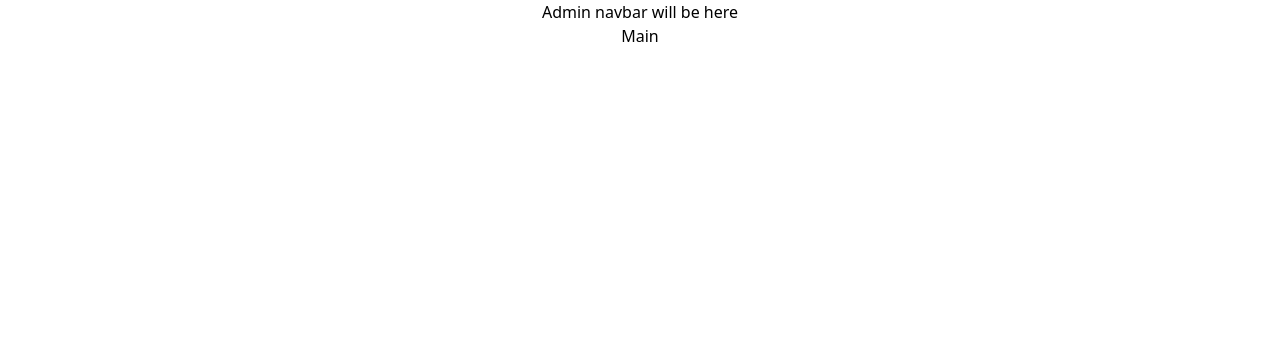
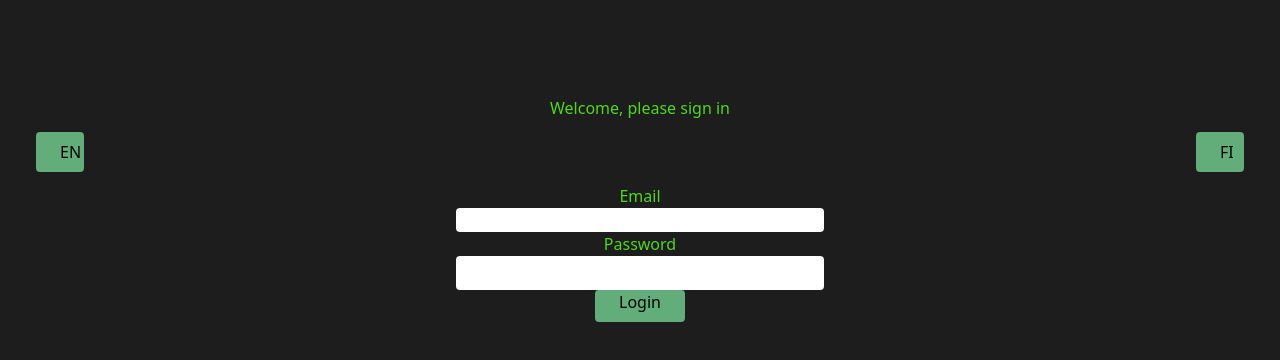
Before and after one commit to andorjamb/exove_colleaguefeedback_client, a React (Create React App) app in the folder client/: page / in a window 1280 px wide. Shown: the top 360 px of the page. Built offline with nearby package versions, Linux system fonts and the light colour scheme.

Commit message:
add basic tailwind styling in login

```diff
--- a/client/package.json
+++ b/client/package.json
@@ -21,7 +21,6 @@
     "react-router-dom": "^6.10.0",
     "react-scripts": "5.0.1",
     "recharts": "^2.5.0",
-    "tw-elements": "^1.0.0-beta2",
     "typescript": "^4.9.5",
     "web-vitals": "^2.1.4"
   },
--- a/client/src/App.tsx
+++ b/client/src/App.tsx
@@ -2,7 +2,6 @@
 import {
   createBrowserRouter,
   createRoutesFromElements,
-  MemoryRouter,
   Route,
   RouterProvider,
 } from "react-router-dom";
@@ -12,8 +11,8 @@ import { Provider } from "react-redux";
 import { store } from "./app/store";
 
 // Components and pages
-import LayoutA from "./components/LayoutA";
-import LayoutB from "./components/LayoutB";
+import LayoutUser from "./components/LayoutUser";
+import LayoutAdmin from "./components/LayoutAdmin";
 import Login from "./pages/Login";
 import Dashboard from "./pages/Dashboard";
 import Template from "./pages/Template";
@@ -25,13 +24,19 @@ import "./App.css";
 const router = createBrowserRouter(
   createRoutesFromElements(
     <>
-      <Route path="/" element={<LayoutA />}>
-        <Route path="/Dashboard" element={<Dashboard />}></Route>
-        <Route path="/Login" element={<Login />}></Route>
-        <Route path="/Feedback" element={<Feedback />}></Route>
+      <Route path="/" element={<Login />}></Route>
+      <Route path="/user" element={<LayoutUser />}>
+        <Route path="/user/dashboard" element={<Dashboard />}></Route>
+
+        <Route path="/user/feedback" element={<Feedback />}></Route>
       </Route>
-      <Route path="/admin" element={<LayoutB />}>
-        <Route path="/admin/templates" element={<Template />}></Route>
+      <Route path="/admin" element={<LayoutAdmin />}>
+        <Route path="/admin/templates" element={<Template />}>
+          Template
+        </Route>
+        <Route path="/admin/dashboard" element={<Template />}>
+          Dashboard
+        </Route>
         <Route></Route>
       </Route>
     </>
--- a/client/src/components/AdminNav.tsx
+++ b/client/src/components/AdminNav.tsx
@@ -1,7 +1,22 @@
 import React from "react";
 
 const AdminNav = () => {
-  return <nav>Admin navbar will be here</nav>;
+  return (
+    <nav className="border-gray-200 max-w-screen-xl flex flex-wrap items-center justify-between mx-auto p-4">
+      <ul className="bg-gray">
+        <li>
+          <a href="/admin/dashboard">Dashboard</a>
+        </li>
+        <li>
+          <a href="/admin/template">Templates</a>
+        </li>
+        <li>
+          <a href="/user/">Go to user view</a>
+        </li>
+      </ul>
+      Admin navbar
+    </nav>
+  );
 };
 
 export default AdminNav;
--- a/client/src/components/LayoutB.tsx
+++ b/client/src/components/LayoutAdmin.tsx
@@ -8,7 +8,7 @@ import "../styles/Layout.css";
 
 /** Layout for feedback pages, containing sidebar nav */
 
-const LayoutB = () => {
+const LayoutAdmin = () => {
   return (
     <div className="layout">
       <Header />
@@ -18,4 +18,4 @@ const LayoutB = () => {
   );
 };
 
-export default LayoutB;
+export default LayoutAdmin;
--- a/client/src/components/Sidebar.tsx
+++ b/client/src/components/Sidebar.tsx
@@ -5,7 +5,7 @@ const Sidebar = () => {
     <div>
       <nav
         id="sidenav"
-        className="absolute left-0 top-0 h-full w-60 -translate-x-full overflow-hidden"
+        className="absolute left-0 top-0 h-full w-60 -translate-x-full overflow-hidden bg-medblack"
       >
         <ul className="relative m-0 list-none px-[0.2rem]">
           <li className="relative">
--- a/client/src/index.css
+++ b/client/src/index.css
@@ -4,13 +4,7 @@
 
 /* rgb(101,27,222)*/
 @layer base {
-  button {
-    @apply bg-exovepurple;
-    @apply h-14;
+  button { @apply bg-exovegreen}
 
-  }
-  a {
-    @apply cursor-pointer;
-    @apply items-center;
-  }
+
 }
--- a/client/src/pages/Login.tsx
+++ b/client/src/pages/Login.tsx
@@ -1,42 +1,75 @@
-import React from 'react';
+import React from "react";
 import "../translations/i18next";
-import { useTranslation } from 'react-i18next';
-
+import { useTranslation } from "react-i18next";
 
 //connects with LDAP server to check login details and assign privileges
 
 const Login = () => {
-    const { t, i18n } = useTranslation(['login']);
+  const { t, i18n } = useTranslation(["login"]);
 
-    const selectEng = () => {
-        i18n.changeLanguage('en')
+  const selectEng = () => {
+    i18n.changeLanguage("en");
+  };
+  const selectFi = () => {
+    i18n.changeLanguage("fi");
+  };
 
-    }
-    const selectFi = () => {
-        i18n.changeLanguage('fi')
+  return (
+    <section className="h-screen">
+      <div className="container h-full px-6 py-24 bg-darkblack ">
+        <h1 className="text-[#50d71e]">{t("loginTitle")}</h1>
 
-    }
+        <div>
+          <div className="g-6 flex h-full flex-wrap items-center justify-center lg:justify-between">
+            <button
+              className="text-white-500 m-3 inline-block rounded px-6 p-2 w-5 text-center"
+              onClick={selectEng}
+            >
+              EN
+            </button>
+            <button
+              className="m-3 inline-block rounded px-6 p-2 w-5 text-center"
+              onClick={selectFi}
+            >
+              FI
+            </button>
+          </div>
+        </div>
 
-    return (
-        <div className="Login">
-            <h1>{t('loginTitle')}</h1>
-            <div><button onClick={selectEng}>EN</button><button onClick={selectFi}>FI</button></div>
-            <div>
-                <form>
-                    <label htmlFor='email'>{t('email')}</label>
-                    <input name="email" id="email"></input>
-                    <label htmlFor='password'>{t('password')}</label>
-                    <input name="password" id="password"></input>
-                    <button></button>
-                </form>
-
-            </div>
-
-
-
-
+        <div className="flex justify-center">
+          <form>
+            <label
+              className="pointer-events-none left-3 top-0 mb-0 text-[#50d71e]"
+              htmlFor="email"
+            >
+              {t("email")}
+            </label>
+            <input
+              type="email"
+              className="min-h w-full rounded border-0 bg-transparent px-3"
+              name="email"
+              id="email"
+            ></input>
+            <label
+              className="pointer-events-none left-3 top-0 mb-0 text-[#50d71e]"
+              htmlFor="password"
+            >
+              {t("password")}
+            </label>
+            <input
+              type="password"
+              className="peer block min-h-[auto] w-full rounded border-0 bg-transparent px-3 py-[0.32rem]"
+              name="password"
+              id="password"
+            ></input>
+            <button className="mb-3 inline-block rounded px-6 pb-2">
+              Login
+            </button>
+          </form>
         </div>
-    );
+      </div>
+    </section>
+  );
 };
 
 export default Login;
--- a/client/tailwind.config.js
+++ b/client/tailwind.config.js
@@ -3,7 +3,7 @@ module.exports = {
   content: ["./src/**/*.{js,jsx,ts,tsx}"],
   theme: {
     colors: {
-'exovepurple': '#651BDE',/*rgb(101,27,222) */
+//'exovepurple': '#651BDE',/*rgb(101,27,222) */
 'medblack': '#292929',
 'darkblack': '#1D1D1D',
 'exovegreen': '#63AD7B',/*rgb(99,173,123) */
```
Also changed, not shown: client/src/components/LayoutUser.tsx (renamed from client/src/components/LayoutA.tsx).
